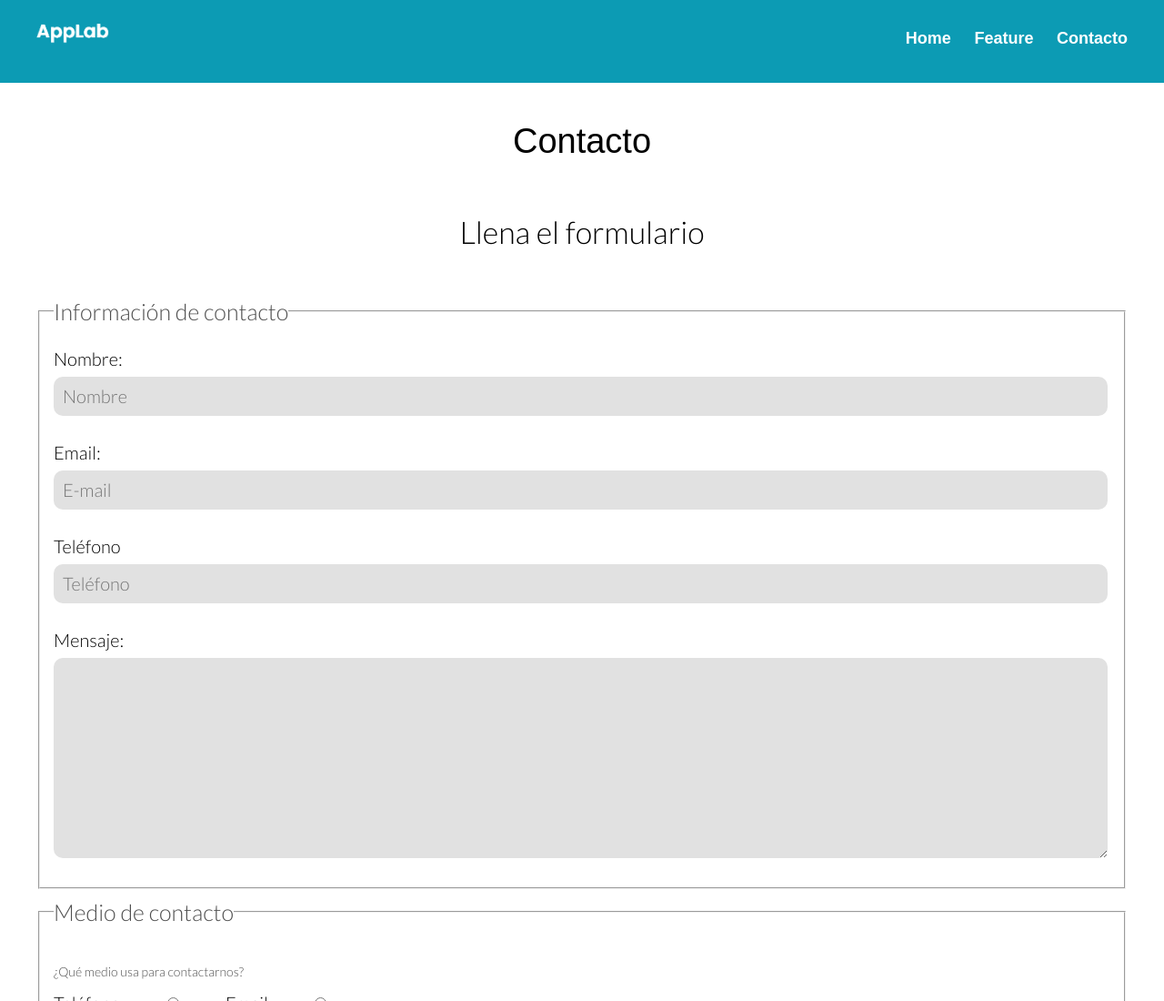
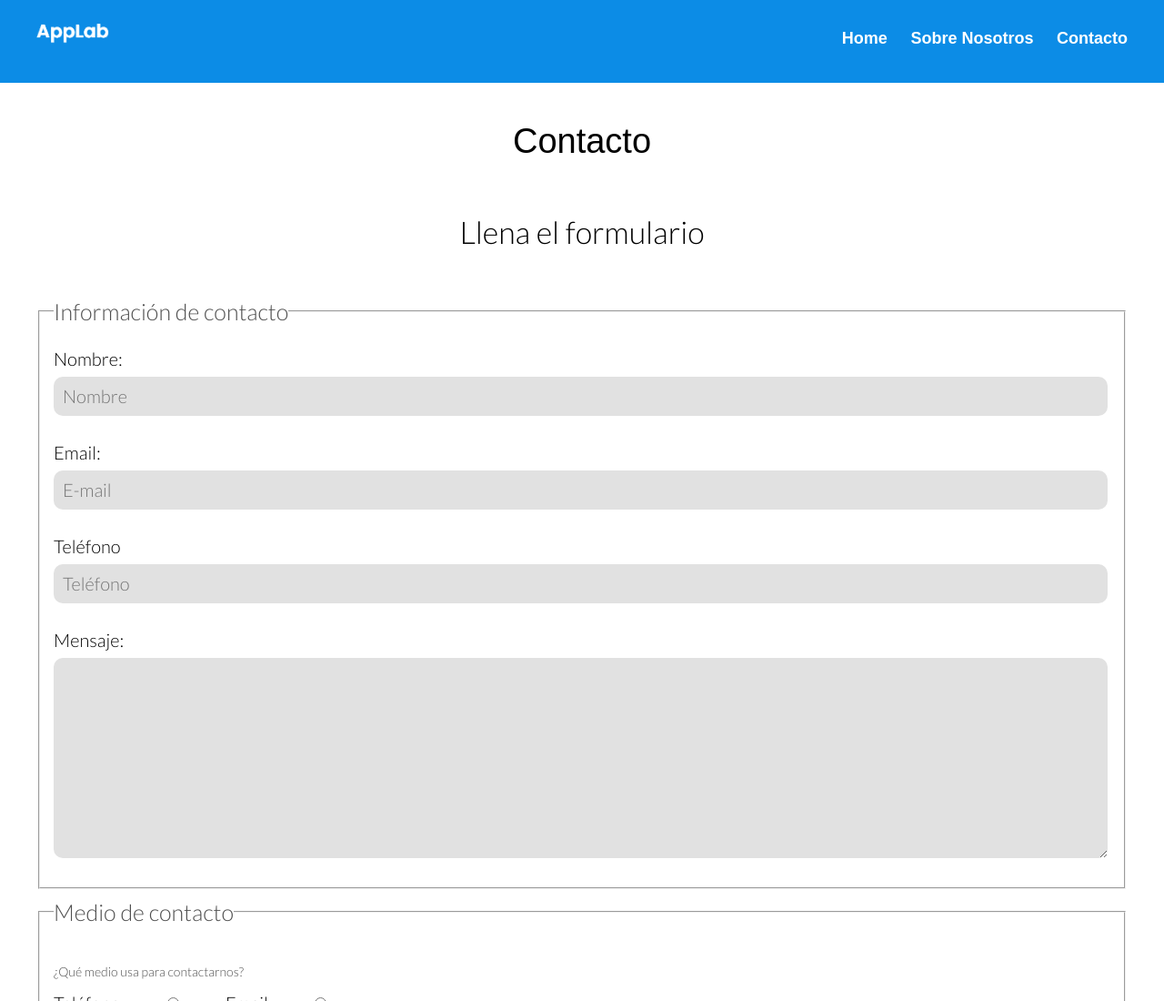
Before and after one commit to LeonardoHOjeda/Desarrollo-con-HTML-y-CSS, a plain HTML site: page contacto.html in a window 1280 px wide. Shown: the top 1100 px of the page at 91% size. Drawn offline with Linux system fonts and the light colour scheme; a web font is replaced by a local one.

Commit message:
Se corrige el color de la barra de contacto para hacerla mas parecida al index

```diff
--- a/contacto.html
+++ b/contacto.html
@@ -20,7 +20,7 @@
                 </a>
                 <nav class="navegacion">
                     <a href="index.html">Home</a>
-                    <a href="sobremi.html">Feature</a>
+                    <a href="sobremi.html">Sobre Nosotros</a>
                     <a href="contacto.html">Contacto</a>
                 </nav>
             </div>
--- a/css/styles.css
+++ b/css/styles.css
@@ -70,7 +70,7 @@ h4 {
 /* HEADER */
 
 .site-header {
-    background-color: rgb(12, 155, 180);
+    background-color: rgb(12, 140, 230);
     padding: 1rem 0 3rem 0;
 }
 
```
